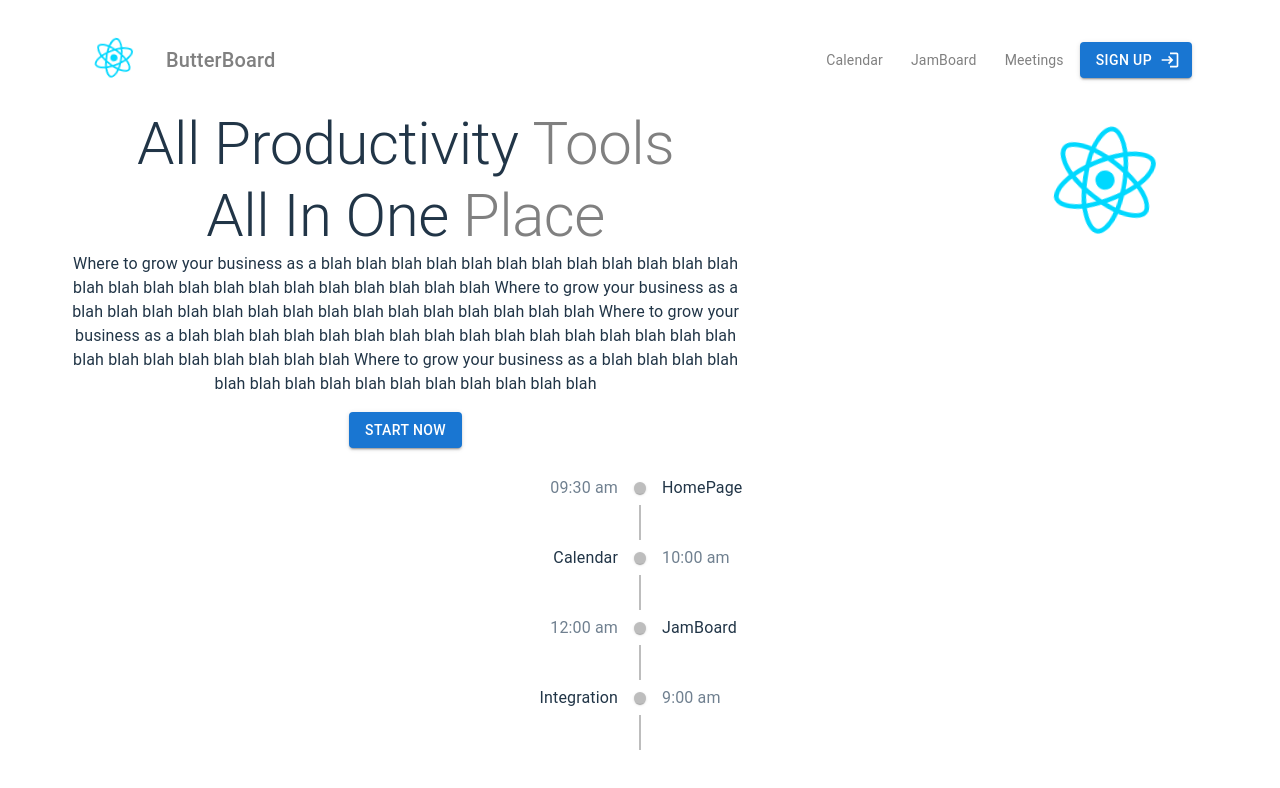
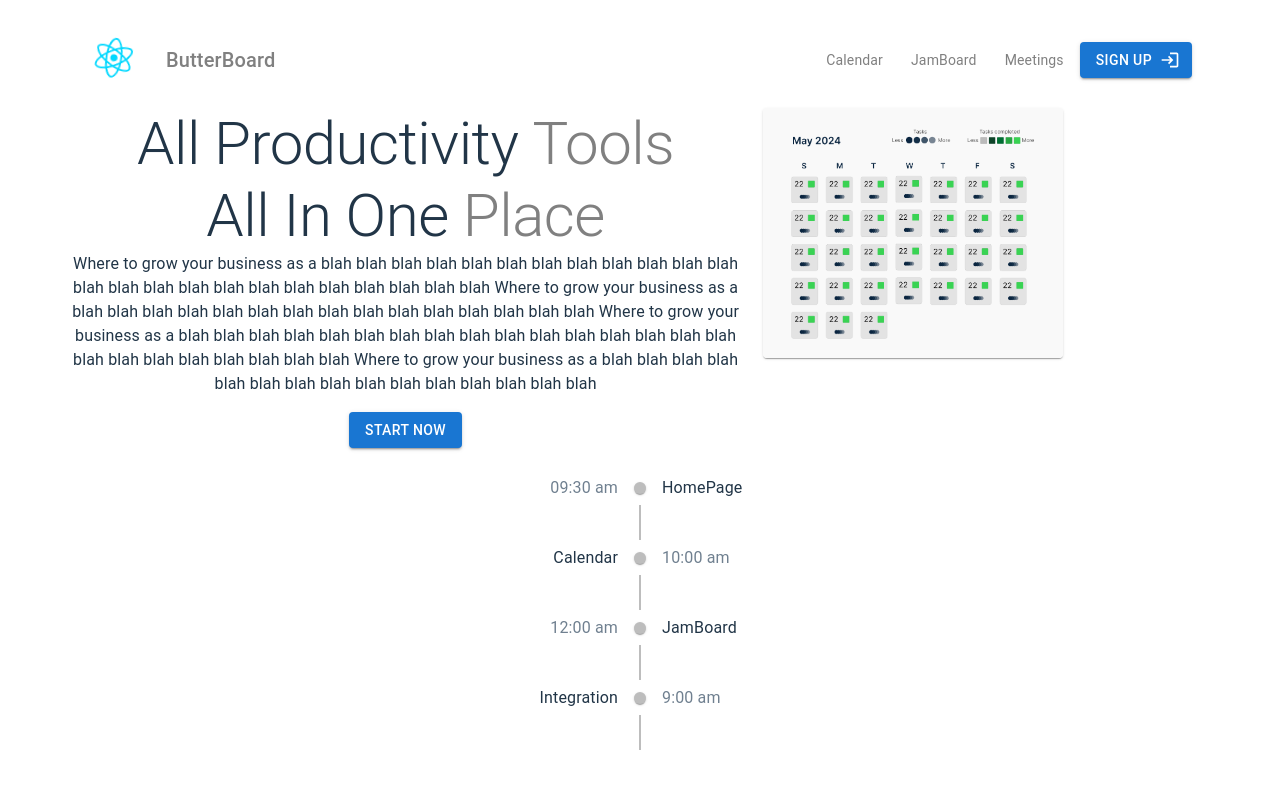
Before and after one commit to Jean2208/ButterBoard, a React (Vite) app in the folder frontend/: page / in a window 1280 px wide. Shown: the top 788 px of the page. Built offline with nearby package versions, Linux system fonts and the light colour scheme.

Commit message:
feat: added calendar pic on the side

```diff
--- a/frontend/src/landing-page/components/Hero.jsx
+++ b/frontend/src/landing-page/components/Hero.jsx
@@ -1,5 +1,5 @@
 import * as React from 'react';
-import { alpha } from '@mui/material';
+import {alpha, CardActionArea, CardMedia} from '@mui/material';
 import Box from '@mui/material/Box';
 import Button from '@mui/material/Button';
 import Container from '@mui/material/Container';
@@ -9,6 +9,10 @@ import TextField from '@mui/material/TextField';
 import Typography from '@mui/material/Typography';
 import Grid from '@mui/material/Grid'; // Import Grid from Material-UI
 import reactLogo from '../../assets/react.svg';
+import calendar from '../../assets/calendar.png';
+import Card from "@mui/material/Card";
+import CardContent from "@mui/material/CardContent";
+
 
 
 export default function Hero() {
@@ -54,12 +58,21 @@ export default function Hero() {
                                 </Button>
                             </Box>
                         </Grid>
-                        <Grid item xs={12} sm={6}> {/* Second column */}
+                        <Grid item xs={12} sm={4}> {/* Second column */}
 
-                            {/*image will go here*/}
-                            <a href="https://react.dev" target="_blank">
-                                <img src={reactLogo}  className="logo" alt="React logo"/>
-                            </a>
+
+
+                            <Card sx={{ maxWidth: 300}} >
+                                <CardActionArea>
+                                    <CardMedia
+                                        component="img"
+                                        height="250"
+                                        image={calendar}
+                                        alt="calendar"
+                                    />
+
+                                </CardActionArea>
+                            </Card>
 
                         </Grid>
                     </Grid>
```
Also changed, not shown: frontend/src/assets/calendar.png (added).
